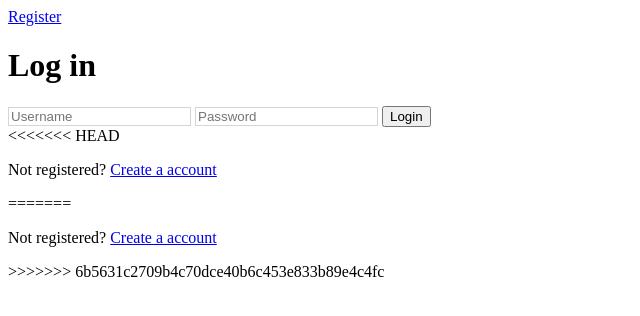
After one commit to Axellewing/Reddit-style-news-site, a Django app: template templates/signin.html in a window 1280 px wide. The commit adds this page. Shown: the top 316 px of the page, without its empty margins (0-640 px from the left). Run offline with Django 4.2, Linux system fonts and the light colour scheme; the template is opened without the code that fills it, so the values that code supplies are empty.

Commit message:
Add new images and update templates (add signin)

```diff
--- a/templates/index.html
+++ b/templates/index.html
@@ -2,7 +2,9 @@
 <!DOCTYPE html>
 <html>
     <head>
-        <title>My Base Site</title>
+        <meta charset="UTF-8">
+        <meta name="viewport" content="width=device-width, initial-scale=1.0">
+        <title>TellIT</title>
         <!-- <link rel="stylesheet" href="{% static 'css/style.css' %}"> -->
     </head>
     <body>
--- /dev/null
+++ b/templates/signin.html
@@ -0,0 +1,62 @@
+{% load static %}
+<!DOCTYPE html>
+<html>
+    <head>
+        <meta charset="UTF-8">
+        <meta name="viewport" content="width=device-width, initial-scale=1.0">
+        <title>Sign In - TellIT</title>
+    </head>
+    <body>
+        <!-- header-->
+        <div class="bg-white py-4 shadow dark:bg-gray-800">
+            <div class="max-w-6xl mx-auto">
+
+
+                <div>
+                    <div>
+
+                        <a href="signup" class="bg-pink-500 pink-500 px-6 py-3 rounded-md shadow text-white">Register</a>
+                    </div>
+                </div>
+            </div>
+        </div>
+
+        <!-- Content-->
+        <div>
+            <div >
+                <h1 > Log in</h1>
+
+
+                <div>
+                    <style>
+                        h5{
+                            color: red;
+                        }
+                    </style>
+                    {% for message in messages %}
+                    <h5>{{message}}</h5>
+                    {% endfor %}
+                </div>
+
+
+                <form action="" method="POST">
+                    {% csrf_token %}
+                    <input type="text" name="username" placeholder="Username" style="border: 1px solid #d3d5d8 !important;">
+                    <input type="password" name="password" placeholder="Password" style="border: 1px solid #d3d5d8 !important;">
+                    <button type="submit" class="bg-gradient-to-br from-pink-500 py-3 rounded-md text-white text-xl to-red-400 w-full">Login</button>
+                    <div class="text-center mt-5 space-x-2">
+<<<<<<< HEAD
+                        <p class="text-base"> Not registered? <a href="signup" class=""> Create a account </a></p>
+=======
+                        <p class="text-base"> Not registered? <a href="/signup" class=""> Create a account </a></p>
+>>>>>>> 6b5631c2709b4c70dce40b6c453e833b89e4c4fc
+                    </div>
+                </form>
+
+
+
+            </div>
+        </div>
+
+    </body>
+</html>
```
Also changed, not shown: media/blank-profile-picture.png (added), media/post_images/img1.jpg (added), media/post_images/img3.jpg (added), media/post_images/img6.jpg (added), media/profile_images/i.jpg (added).
